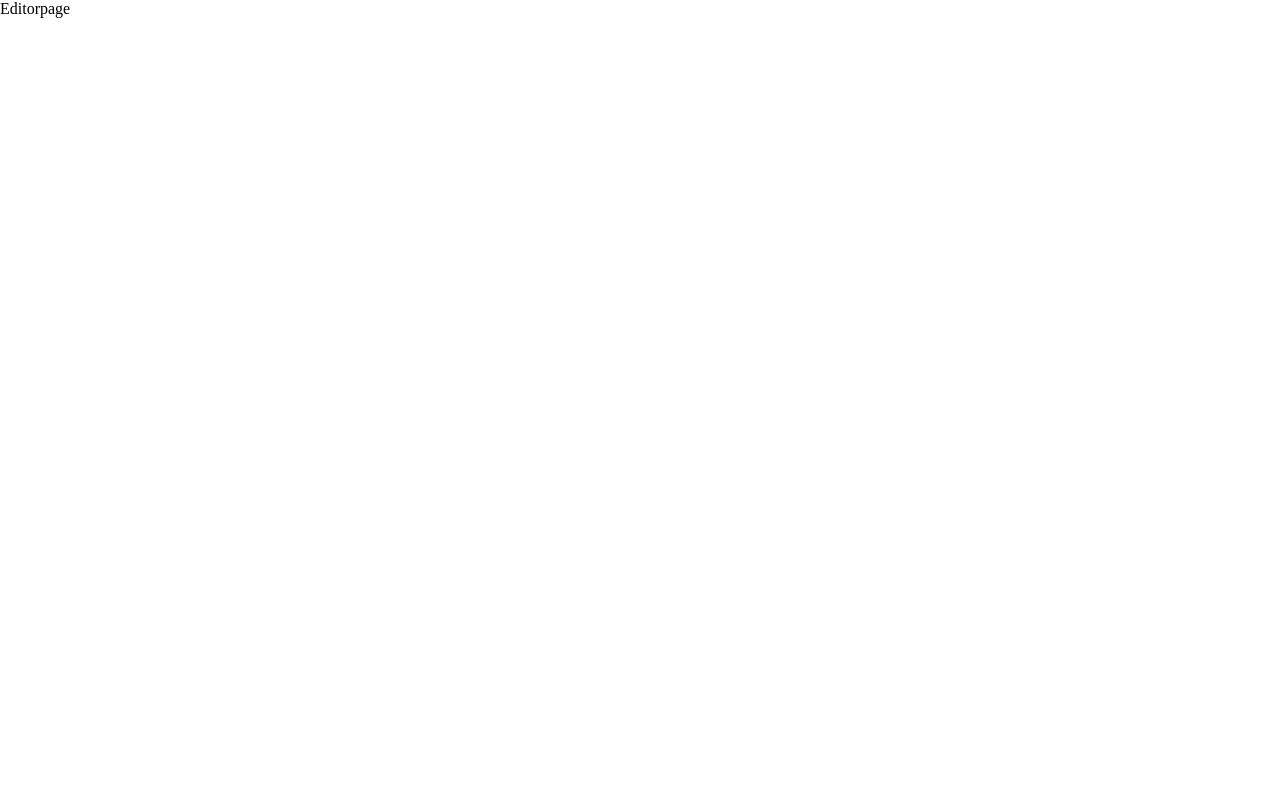
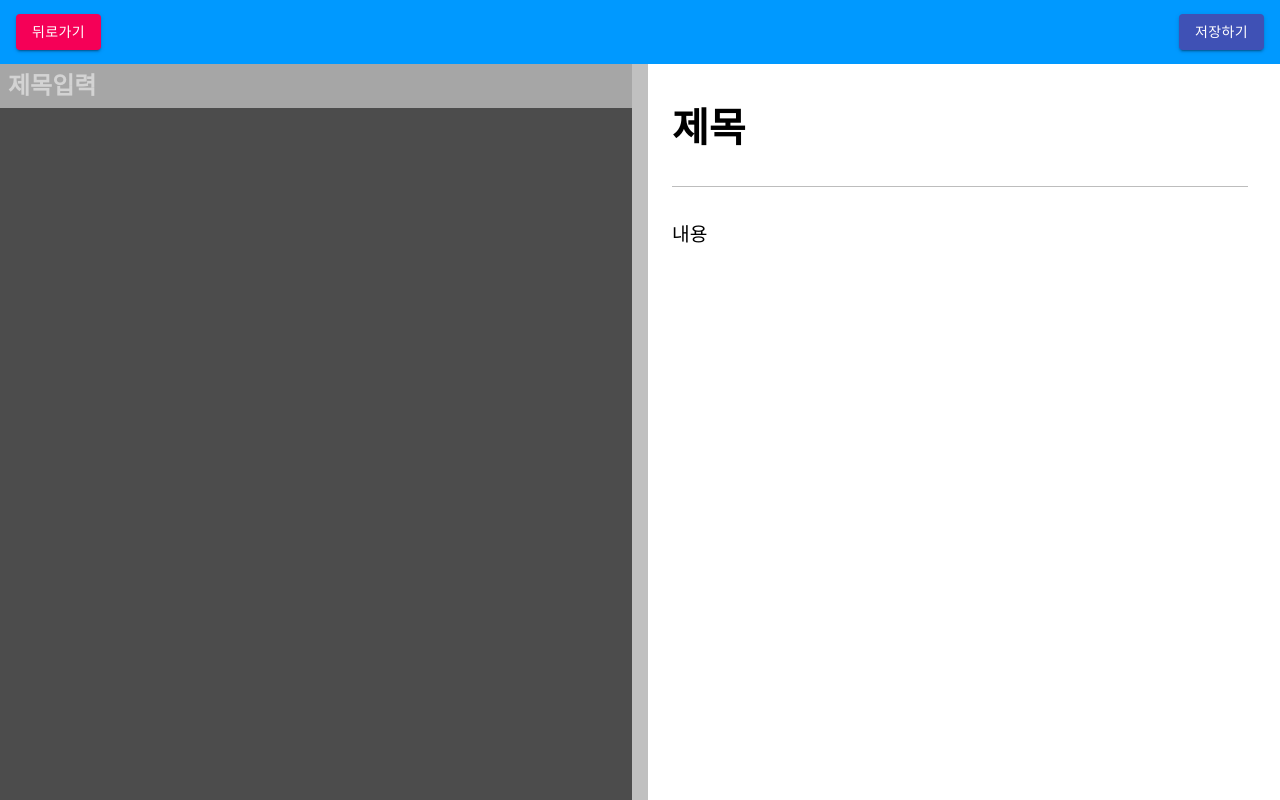
Before and after one commit to DaKyeom/blog-react, a React (Create React App) app in the folder src/frontend/: page /editor in a window 1280 px wide. Built offline with nearby package versions, Linux system fonts and the light colour scheme.

Commit message:
editor header, pane,preview 컴포넌트 생성

```diff
--- /dev/null
+++ b/src/frontend/src/components/editor/EditorHeader.js
@@ -0,0 +1,20 @@
+import  React from 'react';
+import './EditorHeader.scss';
+
+import Button from '@material-ui/core/Button';
+
+const EditorHeader = ({onBack, onSubmit }) => {
+    return(
+        <div className='editor-header'>
+         <div className='back'>
+             <Button
+                onClick={onBack} color="secondary" variant="contained">뒤로가기</Button>
+         </div>
+         <div className='submit'>
+             <Button onClick={onSubmit} color="primary" variant="contained" >저장하기</Button>
+         </div>
+        </div>
+    )
+}
+
+export default EditorHeader;
--- /dev/null
+++ b/src/frontend/src/components/editor/EditorHeader.scss
@@ -0,0 +1,12 @@
+.editor-header {
+    background: #0099FF;
+    height: 4rem;
+    padding-left: 1rem;
+    padding-right: 1rem;
+    display: flex;
+    align-items: center;
+
+    .submit{
+        margin-left: auto;
+    }
+}
--- /dev/null
+++ b/src/frontend/src/components/editor/EditorPane.js
@@ -0,0 +1,15 @@
+import React, { Component } from 'react';
+import './EditorPane.scss';
+
+class EditorPane extends Component {
+    render(){
+        return (
+          <div className="editor-pane">
+              <input className='title' placeholder='제목입력' name='title' />
+              <div className='code-editor'></div>
+          </div>
+        )
+    }
+}
+
+export default EditorPane;
--- /dev/null
+++ b/src/frontend/src/components/editor/EditorPane.scss
@@ -0,0 +1,22 @@
+.editor-pane {
+    flex: 1;
+    display: flex;
+    flex-direction: column;
+
+    .title {
+        background: #A6A6A6;
+        border: none;
+        font-size: 1.5rem;
+        color: white;
+        padding: 0.5rem;
+        font-weight: 600;
+
+        &::placeholder {
+            color: rgba(255, 255, 255, 0.5)
+        }
+    }
+    .code-editor {
+        flex: 1;
+        background: #4C4C4C;
+    }
+}
--- /dev/null
+++ b/src/frontend/src/components/editor/EditorPreview.js
@@ -0,0 +1,11 @@
+import React from 'react';
+import './EditorPreview.scss';
+
+const EditorPreview = ({ markdown, title}) => (
+    <div className='editor-preview'>
+        <h1 className='title'>제목</h1>
+        <div>내용</div>
+    </div>
+)
+
+export default EditorPreview;
--- /dev/null
+++ b/src/frontend/src/components/editor/EditorPreview.scss
@@ -0,0 +1,14 @@
+.editor-preview {
+    flex:1;
+    padding: 2rem;
+    overflow-y: auto;
+    font-size: 1.2rem;
+
+    .title {
+        font-size: 2.5rem;
+        font-weight: 600;
+        padding-bottom: 2rem;
+        border-bottom: 1px solid #BDBDBD;
+        margin-bottom: 2rem;
+    }
+}
--- /dev/null
+++ b/src/frontend/src/components/editor/EditorTemplate.js
@@ -0,0 +1,52 @@
+import React, { Component } from 'react';
+import './EditorTemplate.scss'
+
+class EditorTemplate extends Component {
+    state ={
+        leftRatio: 0.5
+    };
+
+    handleMouseMove = (e) => {
+        this.setState({leftRatio: e.clientX / window.innerWidth})
+    }
+
+    handleMouseUp = (e) => {
+        document.body.removeEventListener('mousemove', this.handleMouseMove);
+        window.removeEventListener('moseup', this.handleMouseUp);
+    }
+
+    handleDivideMouseDown = (e) => {
+        document.body.addEventListener('mousemove', this.handleMouseMove);
+        window.addEventListener('mouseup', this.handleMouseUp);
+    }
+
+    render(){
+        const {header, editor, preview } = this.props;
+        const { leftRatio } =this.state;
+        const { handleDivideMouseDown} = this;
+        const leftLand = {flex:leftRatio};
+        const rightLand ={ flex: 1-leftRatio};
+        const divideLand = { left: `${leftRatio*100}%`};
+
+        return(
+            <div className='editor-template'>
+               {header}
+              <div className='panes'>
+                <div className='pane editor' style={leftLand}>
+                  {editor}
+                </div>
+                <div className='pane preview' style={rightLand}>
+                  {preview}
+                </div>
+                <div
+                 className='divide'
+                 style={divideLand}
+                 onMouseDown={handleDivideMouseDown}
+                />
+              </div>
+            </div>
+        )
+    }
+}
+
+export default EditorTemplate;
--- /dev/null
+++ b/src/frontend/src/components/editor/EditorTemplate.scss
@@ -0,0 +1,32 @@
+.editor-template {
+    .panes {
+        height: calc(100vh - 4rem);
+        display: flex;
+        position: relative;
+
+        .pane {
+            display: flex;
+            min-width: 0;
+            overflow: auto;
+        }
+
+        .divide {
+            width:  1rem;
+            height: 100%;
+            position: absolute;
+            transform: translate(-50%);
+            cursor: col-resize;
+            background: silver;
+        }
+
+        @media all and (max-width: 768px) {
+            .editor {
+                flex:1!important;
+            }
+
+            .preview, .divide {
+                display: none;
+            }
+        }
+    }
+}
--- /dev/null
+++ b/src/frontend/src/components/editor/index.js
@@ -0,0 +1,4 @@
+export {default as EditorTemplate } from './EditorTemplate';
+export { default as EditorHeader } from './EditorHeader';
+export { default as EditorPane } from './EditorPane';
+export { default as EditorPreview } from './EditorPreview';
--- a/src/frontend/src/pages/Editorpage.js
+++ b/src/frontend/src/pages/Editorpage.js
@@ -1,10 +1,17 @@
 import React, { Component } from 'react';
+
+import {EditorTemplate, EditorHeader, EditorPreview} from './../components/editor';
+import EditorPane from './../components/editor/EditorPane';
 
 class Editorpage extends Component {
     render(){
         return(
             <div>
-                Editorpage
+                <EditorTemplate
+                    header={ <EditorHeader /> }
+                    editor={<EditorPane />}
+                    preview={<EditorPreview />}
+                 />
             </div>
         )
     }
```
